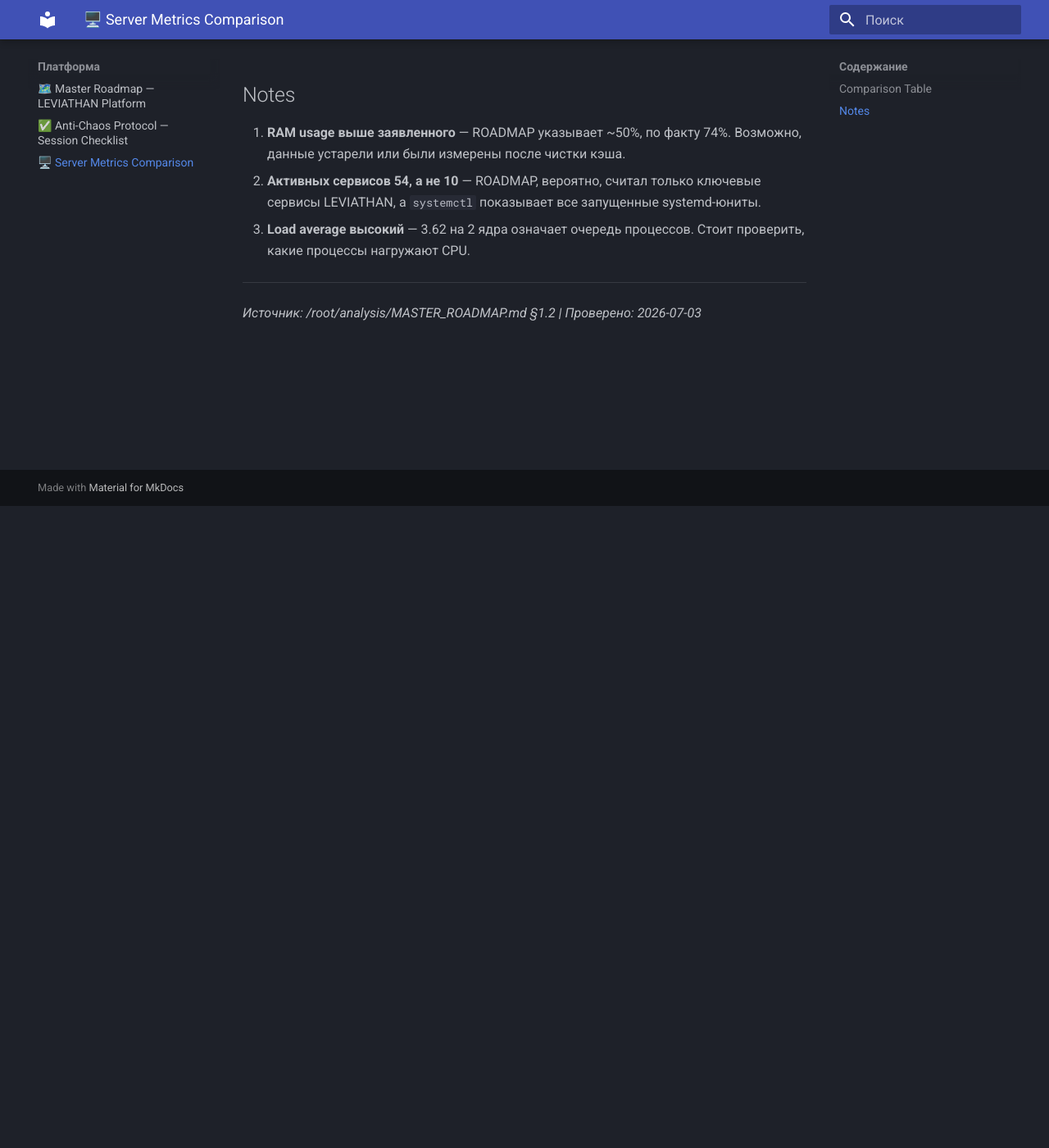
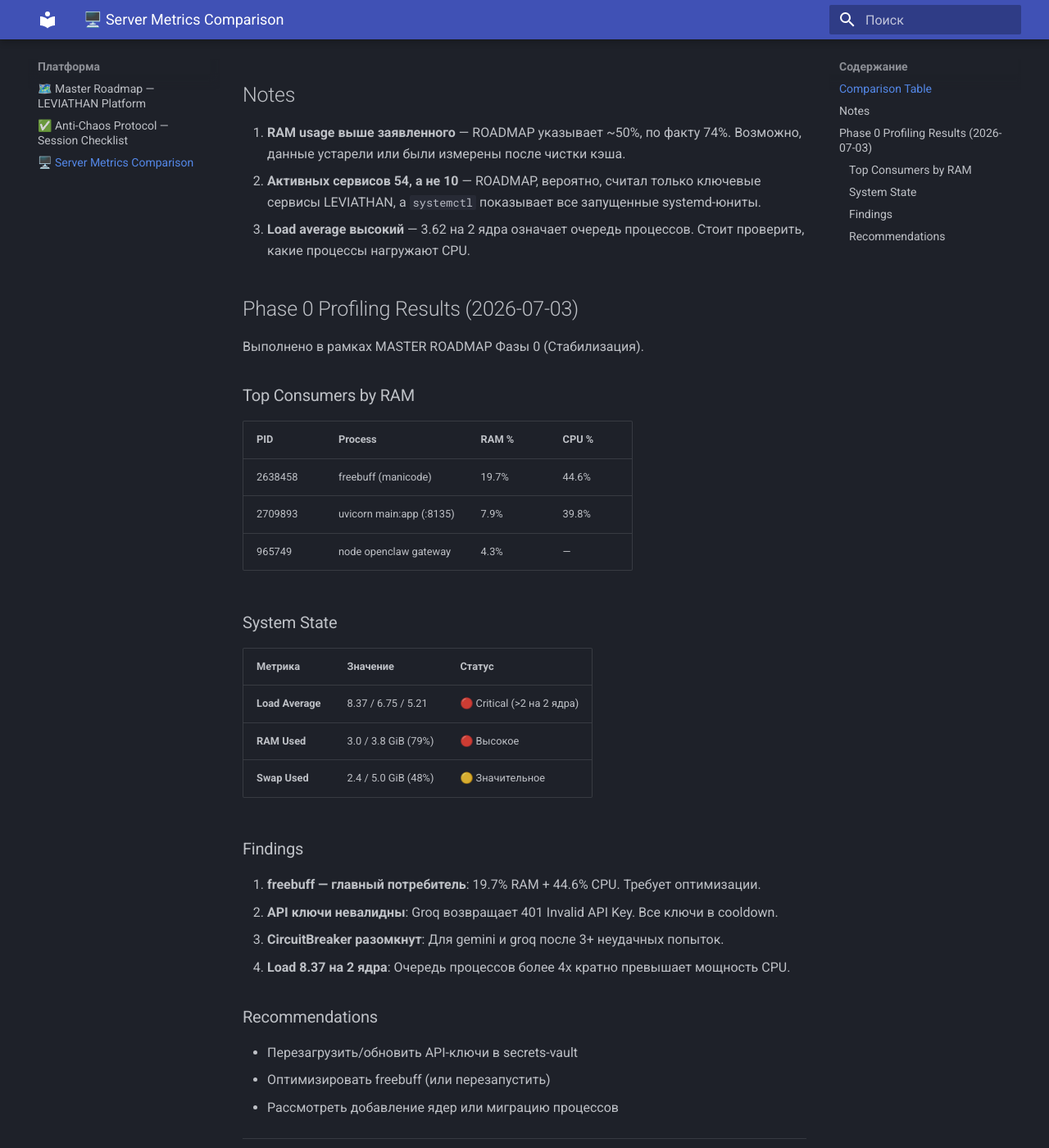
Before and after one commit to lidenal85-blip/leviathan-docs, an MkDocs documentation site: the page built from docs/SERVER_METRICS_COMPARISON.md, in a window 1280 px wide and 1400 px high, scrolled down 783 px. Shown: the whole window at 82% size. Built offline with MkDocs 1.6.1 and Material for MkDocs 9.7.7, drawn with Linux system fonts in a browser that asks for light colours.

Commit message:
docs: add Phase 0 profiling results (load 8.37, freebuff top consumer, swap 48%)

```diff
--- a/docs/SERVER_METRICS_COMPARISON.md
+++ b/docs/SERVER_METRICS_COMPARISON.md
@@ -23,5 +23,40 @@
 2. **Активных сервисов 54, а не 10** — ROADMAP, вероятно, считал только ключевые сервисы LEVIATHAN, а `systemctl` показывает все запущенные systemd-юниты.
 3. **Load average высокий** — 3.62 на 2 ядра означает очередь процессов. Стоит проверить, какие процессы нагружают CPU.
 
+
+
+## Phase 0 Profiling Results (2026-07-03)
+
+Выполнено в рамках MASTER ROADMAP Фазы 0 (Стабилизация).
+
+### Top Consumers by RAM
+
+| PID | Process | RAM % | CPU % |
+|-----|---------|-------|-------|
+| 2638458 | freebuff (manicode) | 19.7% | 44.6% |
+| 2709893 | uvicorn main:app (:8135) | 7.9% | 39.8% |
+| 965749 | node openclaw gateway | 4.3% | — |
+
+### System State
+
+| Метрика | Значение | Статус |
+|---------|----------|--------|
+| **Load Average** | 8.37 / 6.75 / 5.21 | 🔴 Critical (>2 на 2 ядра) |
+| **RAM Used** | 3.0 / 3.8 GiB (79%) | 🔴 Высокое |
+| **Swap Used** | 2.4 / 5.0 GiB (48%) | 🟡 Значительное |
+
+### Findings
+
+1. **freebuff — главный потребитель**: 19.7% RAM + 44.6% CPU. Требует оптимизации.
+2. **API ключи невалидны**: Groq возвращает 401 Invalid API Key. Все ключи в cooldown.
+3. **CircuitBreaker разомкнут**: Для gemini и groq после 3+ неудачных попыток.
+4. **Load 8.37 на 2 ядра**: Очередь процессов более 4х кратно превышает мощность CPU.
+
+### Recommendations
+
+- Перезагрузить/обновить API-ключи в secrets-vault
+- Оптимизировать freebuff (или перезапустить)
+- Рассмотреть добавление ядер или миграцию процессов
+
 ---
 *Источник: /root/analysis/MASTER_ROADMAP.md §1.2 | Проверено: 2026-07-03*
```
